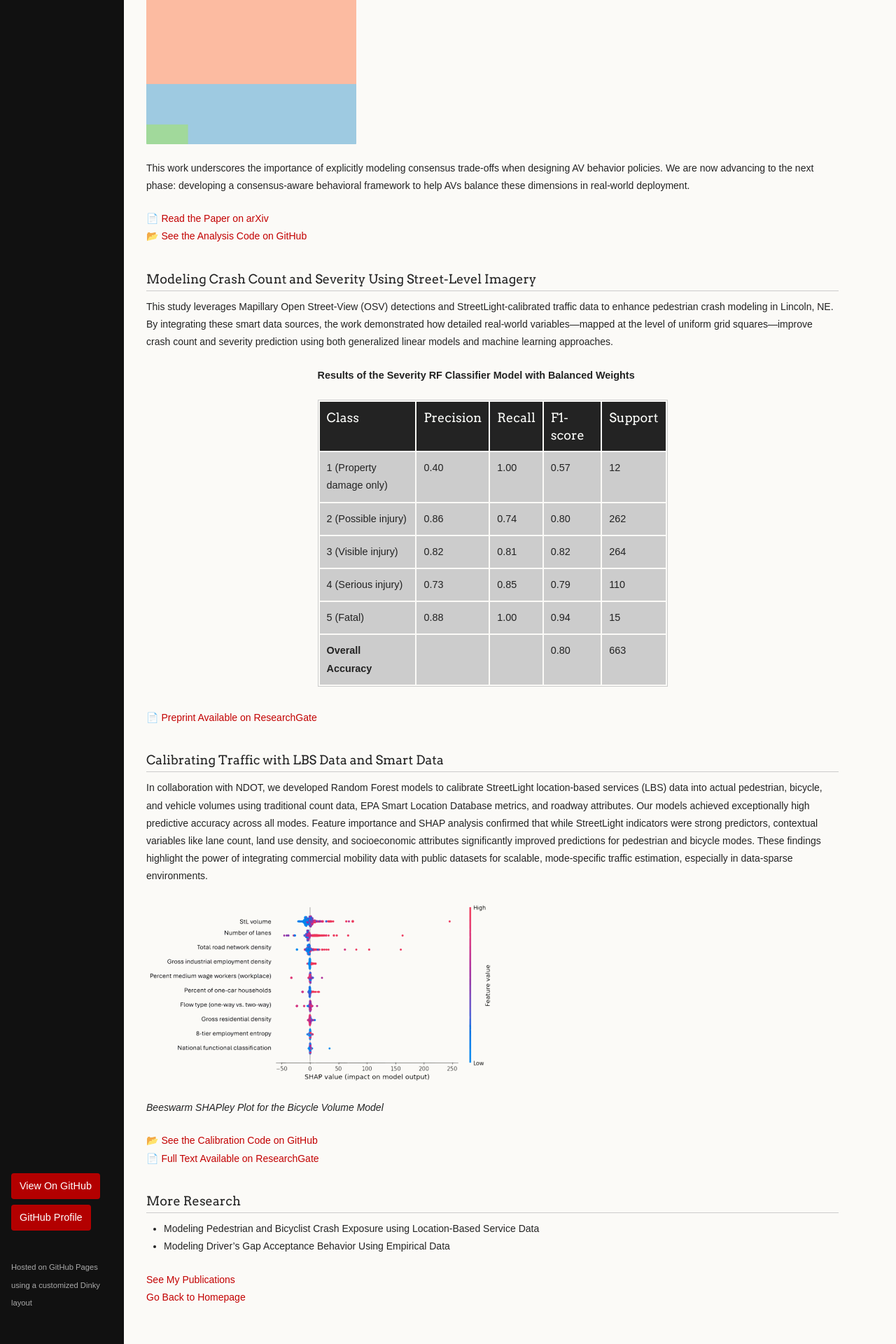
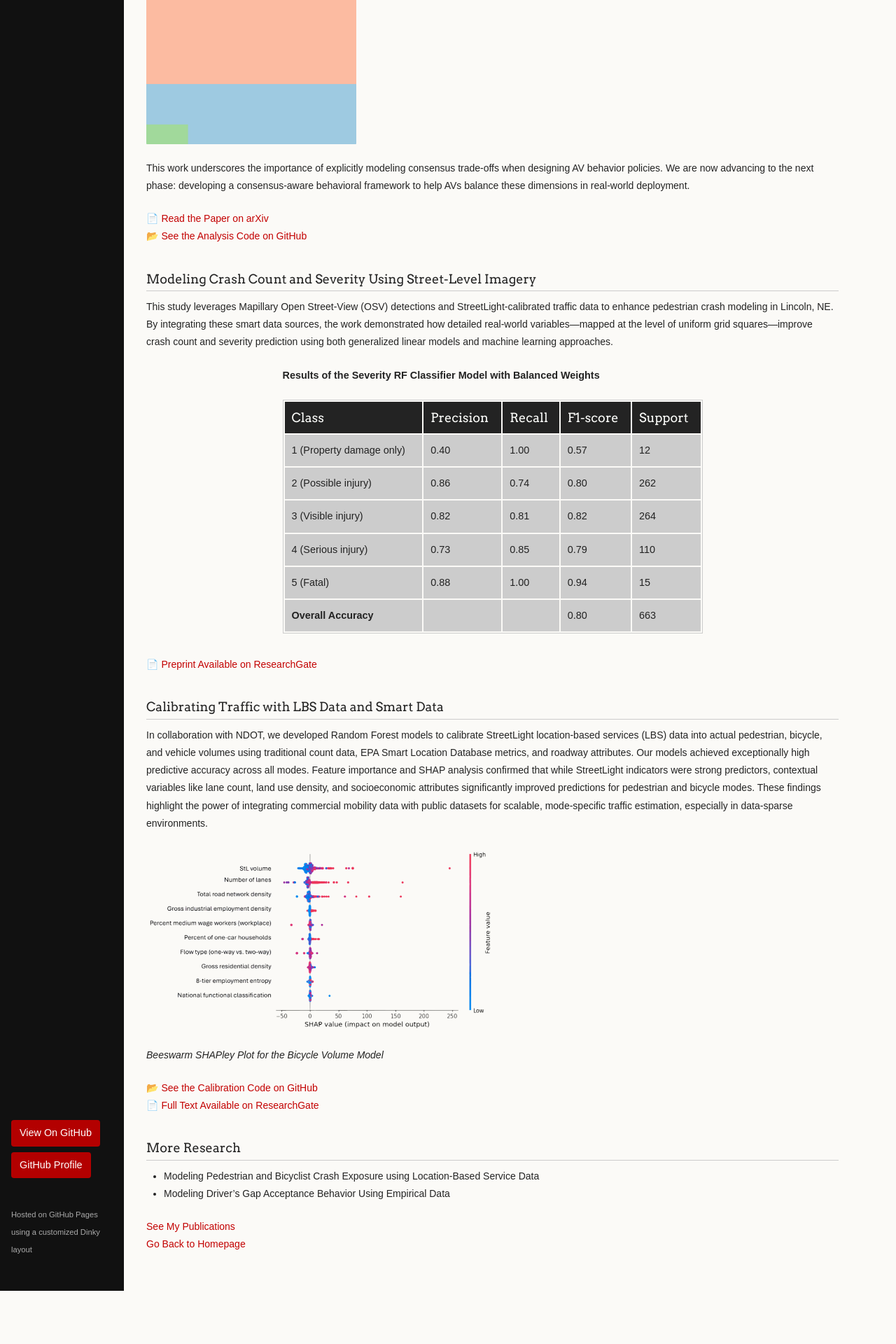
Before and after one commit to mselayan/mselayan.github.io, a Jekyll site: the page built from research.md, in a window 1280 px wide. Shown: the part 763-2683 px from the top of the page at 70% size. Built offline with Jekyll 4.4.1, drawn with Linux system fonts in a browser that asks for light colours; after the commit the page ends 2607 px from its top, so only the background shows below that.

Commit message:
Update research.md

```diff
--- a/research.md
+++ b/research.md
@@ -31,7 +31,7 @@ This work underscores the importance of explicitly modeling consensus trade-offs
 
 This study leverages Mapillary Open Street-View (OSV) detections and StreetLight-calibrated traffic data to enhance pedestrian crash modeling in Lincoln, NE. By integrating these smart data sources, the work demonstrated how detailed real-world variables—mapped at the level of uniform grid squares—improve crash count and severity prediction using both generalized linear models and machine learning approaches.
 
-<div style="max-width: 500px; margin: auto; font-size: 0.9rem;">
+<div style="max-width: 600px; margin: auto; font-size: 0.9rem;">
   <p><strong>Results of the Severity RF Classifier Model with Balanced Weights</strong></p>
   <table>
     <thead>
```
